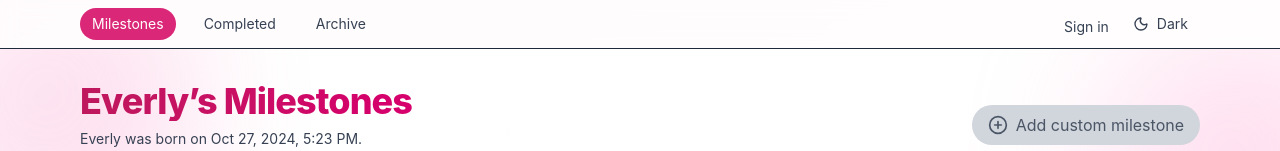
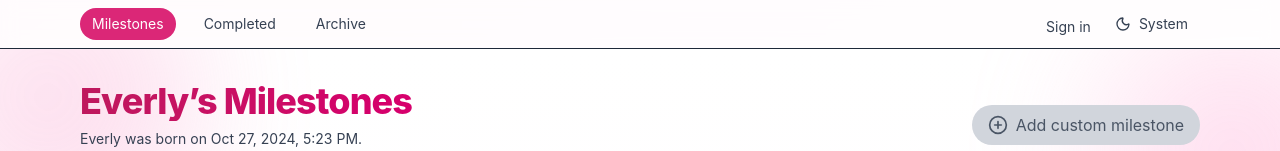
Before and after one commit to fivves/everly-growth-tracker, a React (Vite) app: page / in a window 1280 px wide. Shown: the top 151 px of the page. Built offline with nearby package versions, Linux system fonts and the light colour scheme.

Commit message:
feat(theme): add 'system' theme that follows OS preference; cycle LightDarkSystem; listen to OS changes

```diff
--- a/src/App.tsx
+++ b/src/App.tsx
@@ -8,16 +8,44 @@ import { AdminPage } from './features/auth/AdminPage'
 import { RequireAuth } from './features/auth/RequireAuth'
 import { useAuthStore } from './features/auth/store'
 import { Moon, Sun } from 'lucide-react'
-import { useEffect, useState } from 'react'
+import { useEffect, useMemo, useState } from 'react'
+
+type ThemeMode = 'light' | 'dark' | 'system'
 
 function App() {
-  const [theme, setTheme] = useState<'light' | 'dark'>(() => (localStorage.getItem('theme') as 'light' | 'dark') || 'light')
+  const [theme, setTheme] = useState<ThemeMode>(() => (localStorage.getItem('theme') as ThemeMode) || 'system')
+
+  const effectiveTheme = useMemo<Exclude<ThemeMode, 'system'>>(() => {
+    if (theme === 'system') {
+      if (typeof window !== 'undefined' && 'matchMedia' in window) {
+        return window.matchMedia('(prefers-color-scheme: dark)').matches ? 'dark' : 'light'
+      }
+      return 'light'
+    }
+    return theme
+  }, [theme])
 
   useEffect(() => {
     const root = document.documentElement
     root.classList.remove('light', 'dark')
-    root.classList.add(theme)
+    root.classList.add(effectiveTheme)
     localStorage.setItem('theme', theme)
+  }, [theme, effectiveTheme])
+
+  useEffect(() => {
+    if (theme !== 'system') return
+    const mq = window.matchMedia('(prefers-color-scheme: dark)')
+    const handler = () => {
+      const root = document.documentElement
+      root.classList.remove('light', 'dark')
+      root.classList.add(mq.matches ? 'dark' : 'light')
+    }
+    if (mq.addEventListener) mq.addEventListener('change', handler)
+    else mq.addListener(handler)
+    return () => {
+      if (mq.removeEventListener) mq.removeEventListener('change', handler)
+      else mq.removeListener(handler)
+    }
   }, [theme])
 
   return (
@@ -32,12 +60,12 @@ function App() {
             <div className="ml-auto">
               <AuthControls />
               <button
-                onClick={() => setTheme(theme === 'dark' ? 'light' : 'dark')}
+                onClick={() => setTheme(theme === 'light' ? 'dark' : theme === 'dark' ? 'system' : 'light')}
                 className="inline-flex items-center gap-2 rounded-full px-3 py-1.5 text-sm text-gray-700 dark:text-gray-200 hover:bg-gray-100 dark:hover:bg-gray-800"
-                aria-label="Toggle dark mode"
+                aria-label="Change theme"
               >
-                {theme === 'dark' ? <Sun className="size-4"/> : <Moon className="size-4"/>}
-                {theme === 'dark' ? 'Light' : 'Dark'}
+                {effectiveTheme === 'dark' ? <Sun className="size-4"/> : <Moon className="size-4"/>}
+                {theme === 'system' ? 'System' : theme === 'dark' ? 'Dark' : 'Light'}
               </button>
             </div>
           </div>
```
